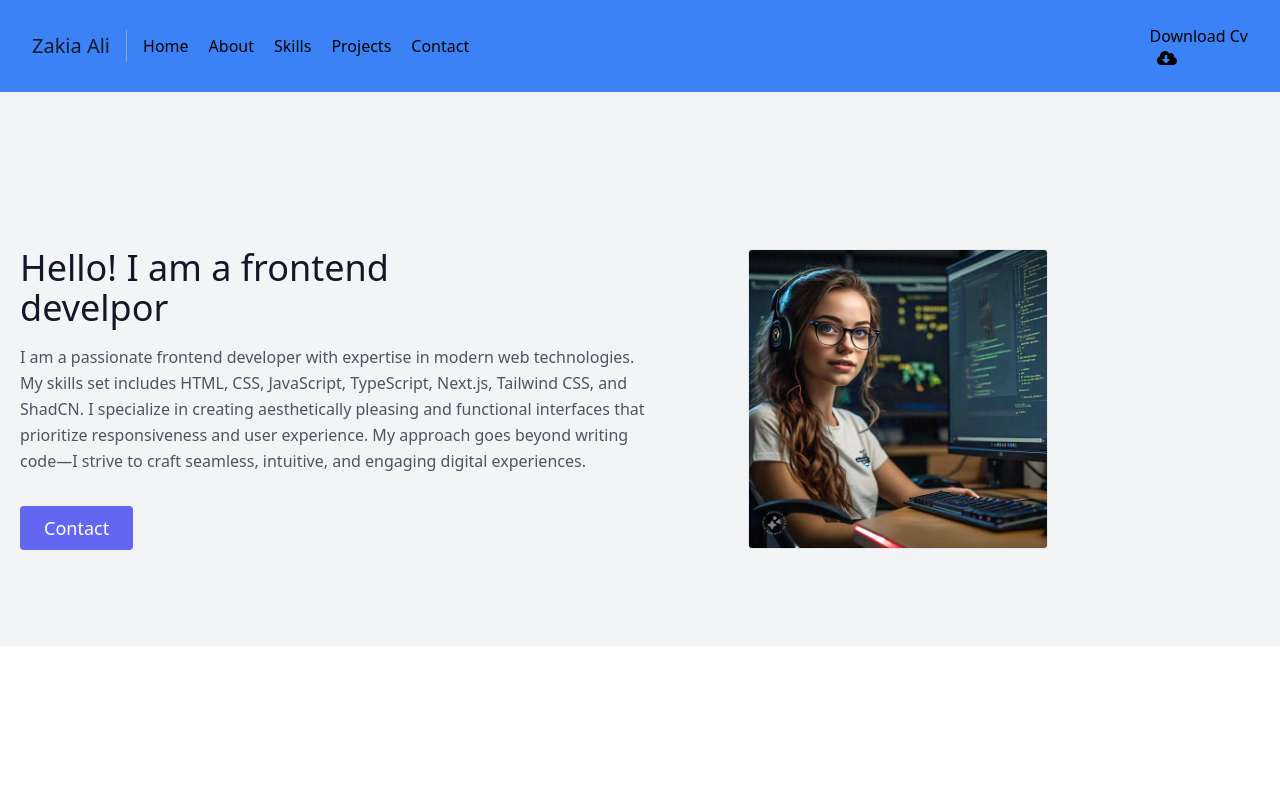
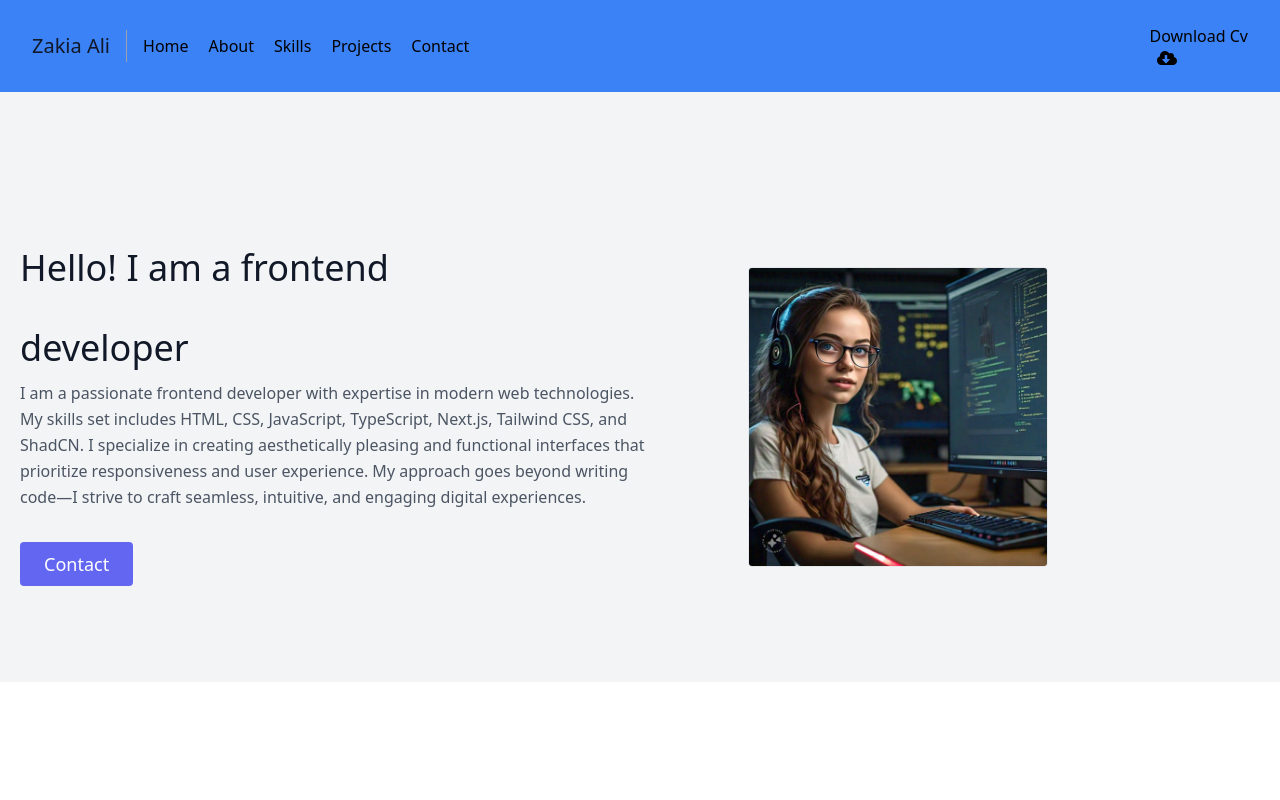
Before and after one commit to zakia2324/mynextjswebsite, a Next.js app: page / in a window 1280 px wide. Shown: the top 800 px of the page. Built offline with nearby package versions, Linux system fonts and the light colour scheme.

Commit message:
new changes

```diff
--- a/src/app/components/Hero.tsx
+++ b/src/app/components/Hero.tsx
@@ -8,10 +8,12 @@ const Hero = () => {
       <section className="text-gray-600 body-font bg-gray-100 pt-[60px]">
   <div className="container mx-auto flex px-5 py-24 md:flex-row flex-col items-center">
     <div className="lg:flex-grow md:w-1/2 lg:pr-24 md:pr-16 flex flex-col md:items-start md:text-left mb-16 md:mb-0 items-center text-center">
-      <h1 className="title-font sm:text-4xl text-3xl mb-4 font-medium text-gray-900">
+      <h1 className="title-font sm:text-4xl text-3xl mb-3 font-medium text-gray-900">
         Hello! I am a frontend
         <br className="hidden lg:inline-block" />
-        develpor
+        <br/>
+        developer
+        <br className="hidden lg:inline-block" />
       </h1>
       <p className="mb-8 leading-relaxed ">
       I am a passionate frontend developer with expertise in modern web technologies. My skills set includes HTML, CSS, JavaScript, TypeScript, Next.js, Tailwind CSS, and ShadCN. I specialize in creating aesthetically pleasing and functional interfaces that prioritize responsiveness and user experience. My approach goes beyond writing code—I strive to craft seamless, intuitive, and engaging digital experiences.
```
